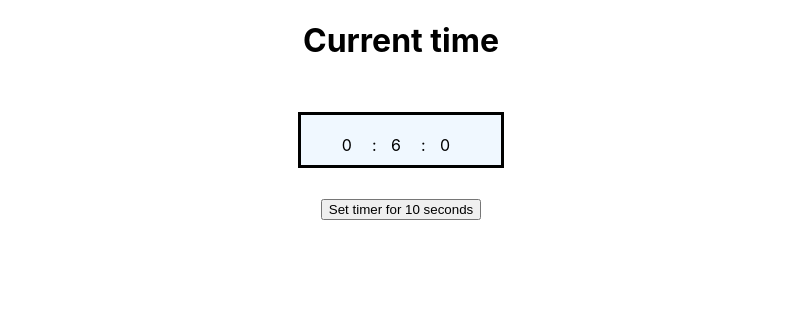
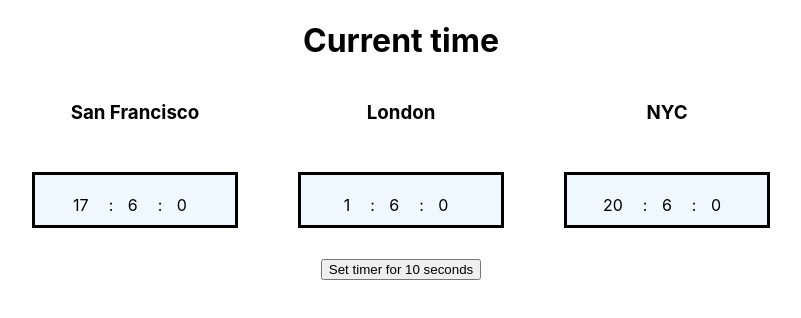
Before and after one commit to soniaortiz/clock, a React (Create React App) app: page / in a window 1280 px wide. Shown: the top 318 px of the page, without its empty margins (239-1040 px from the left). Built offline with nearby package versions, Linux system fonts and the light colour scheme.

Commit message:
refactor project add multiple clocks

```diff
--- a/package.json
+++ b/package.json
@@ -8,6 +8,7 @@
     "@testing-library/user-event": "^7.1.2",
     "react": "^16.13.1",
     "react-dom": "^16.13.1",
+    "react-geolocated": "^3.0.1",
     "react-scripts": "3.4.3"
   },
   "scripts": {
--- a/src/App.js
+++ b/src/App.js
@@ -1,12 +1,12 @@
 import React from 'react';
 import logo from './logo.svg';
 import './App.css';
-import { Clock } from './components/Clock'
+import { CitiesTimes } from './components/CitiesTime'
 
 function App() {
   return (
     <div className="App">
-      <Clock/>
+      <CitiesTimes/>
     </div>
   );
 }
--- /dev/null
+++ b/src/components/CitiesTime.jsx
@@ -0,0 +1,68 @@
+import React from 'react'
+import { Clock } from './Clock'
+
+let d = new Date()
+let utc = (d.getTime() + (d.getTimezoneOffset() * 60000))
+const second = 1000;
+const hour = 3600000;
+
+export class CitiesTimes extends React.Component {
+    constructor(props) {
+        super(props)
+        this.state = {
+            sf: new Date(utc - (hour * 7)), //san francisco
+            ld: new Date(utc + (hour)), //london
+            ny: new Date(utc - (hour * 4)), //NYC
+            timer: second * 10
+
+        }
+    }
+
+    updateCurrentCityTime = () => {
+        setInterval(() => {
+            d = new Date()
+            utc = (d.getTime() + (d.getTimezoneOffset() * 60000))
+            this.setState({
+                sf: new Date(utc - (hour * 7)),
+                ld: new Date(utc + (hour)),
+                ny: new Date(utc - (hour * 4))
+            })
+        }, 1000)
+    }
+
+
+    set10SecTimer = () => {
+        let intervalId = setInterval(() => {
+            if (this.state.timer > 0) {
+
+                this.setState({
+                    timer: this.state.timer - second
+                })
+            } else {
+                window.alert(`Time's up`)
+                clearInterval(intervalId)
+                this.setState({ timer: second * 10 })
+            }
+        }, second)
+    }
+
+    render() {
+        return (
+            <div>
+                <h1>Current time</h1>
+
+                <Clock cityTime={this.state.sf} updateCurrentCityTime={this.updateCurrentCityTime} cityName='San Francisco' />
+                <Clock cityTime={this.state.ld} updateCurrentCityTime={this.updateCurrentCityTime} cityName='London' />
+                <Clock cityTime={this.state.ny} updateCurrentCityTime={this.updateCurrentCityTime} cityName='NYC' />
+
+                <br/>
+
+                <button
+                    onClick={this.set10SecTimer}
+                >Set timer for 10 seconds
+                </button>
+
+            </div>
+        )
+    }
+}
--- a/src/components/Clock.jsx
+++ b/src/components/Clock.jsx
@@ -1,56 +1,31 @@
 import React from 'react'
 import './styles.css'
 const second = 1000;
+const hour = 3600000;
 
 export class Clock extends React.Component {
 
     constructor(props) {
         super(props)
         this.state = {
-            currentTime: new Date(),
-            timer: second * 10
+            currentTime: props.cityTime, //new Date(),
+            // timer: second * 10
         }
     }
 
     componentDidMount() {
-        setInterval(() => {
-            this.setState({
-                currentTime: new Date()
-            })
-        }, 1000)
-    }
-
-    set10SecTimer = () => {
-        let intervalId = setInterval(() => {
-            if (this.state.timer > 0) {
-
-                this.setState({
-                    timer: this.state.timer - second
-                })
-            } else {
-                window.alert(`Time's up`)
-                clearInterval(intervalId)
-                this.setState({ timer: second * 10 })
-            }
-        }, second)
+        this.props.updateCurrentCityTime()
     }
 
     render() {
-        let time = this.state.currentTime
-        return (<div>
-            <h1>Current time</h1>
-
+        return (<div className='clockCity'>
+            <h3>{this.props.cityName}</h3>
             <div className='clockContainer' aria-label='Digital clock' tabIndex='0'>
-                <span tabIndex='0'>{time.getHours()}</span>
-                : <span tabIndex='0'> {time.getMinutes()}</span>
-                : <span tabIndex='0'>{time.getSeconds()}</span>
+                <span tabIndex='0'>{this.props.cityTime.getHours()}</span>
+                : <span tabIndex='0'> {this.props.cityTime.getMinutes()}</span>
+                : <span tabIndex='0'>{this.props.cityTime.getSeconds()}</span>
 
             </div>
-
-            <br />
-            <button
-                onClick={this.set10SecTimer}
-            >Set timer for 10 seconds</button>
         </div>)
     }
 }
--- a/src/components/styles.css
+++ b/src/components/styles.css
@@ -14,3 +14,7 @@ span{
     margin: 10px 10px 0 0;
     padding: 5px 10px
 }
+
+.clockCity{
+    display: inline-block;
+}
```
Also changed, not shown: 1 other file (tests, documents, lock files or other folders).
